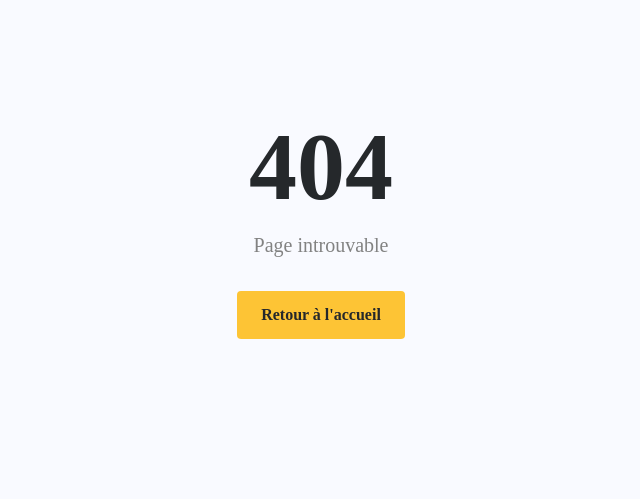
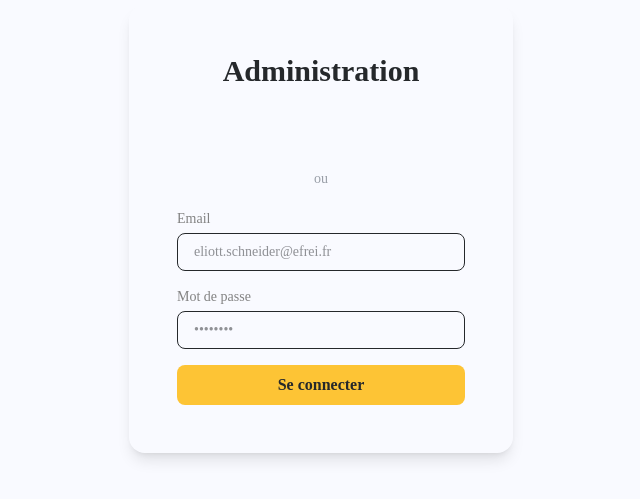
Before and after one commit to EliottSchndr/tp_porfolio_web_s6, a React (Vite) app: page /login in a window 1280 px wide. Before the commit this address had no page. Shown: the part 171-670 px from the top of the page, without its empty margins (319-959 px from the left). Built offline with nearby package versions, Linux system fonts and the light colour scheme; no server answers.

Commit message:
add OAuth2.0 + login pages + rediraction pages and button on home pages

```diff
--- a/package.json
+++ b/package.json
@@ -15,7 +15,9 @@
     "@fontsource/playfair-display": "^5.2.8",
     "@fontsource/raleway": "^5.2.8",
     "@fontsource/roboto": "^5.2.10",
+    "@react-oauth/google": "^0.13.5",
     "@tailwindcss/vite": "^4.3.0",
+    "jwt-decode": "^4.0.0",
     "react": "^19.2.6",
     "react-dom": "^19.2.6",
     "react-router-dom": "^7.17.0"
--- a/src/App.jsx
+++ b/src/App.jsx
@@ -1,7 +1,14 @@
 import { lazy, Suspense } from 'react';
-import { BrowserRouter, Routes, Route } from 'react-router-dom';
+import { BrowserRouter, Routes, Route, Navigate } from 'react-router-dom';
+import { GoogleOAuthProvider } from '@react-oauth/google';
+import { AuthProvider } from './context/AuthContext.jsx';
+import ProtectedRoute from './components/ProtectedRoute.jsx';
+
+const GOOGLE_CLIENT_ID = import.meta.env.VITE_GOOGLE_CLIENT_ID ?? '';
 
 const HomePage = lazy(() => import('./pages/HomePage.jsx'));
+const LoginPage = lazy(() => import('./pages/LoginPage.jsx'));
+const ContactsPage = lazy(() => import('./pages/admin/ContactsPage.jsx'));
 const NotFoundPage = lazy(() => import('./pages/NotFoundPage.jsx'));
 
 function PageLoader() {
@@ -14,14 +21,27 @@ function PageLoader() {
 
 function App() {
     return (
+        <GoogleOAuthProvider clientId={GOOGLE_CLIENT_ID}>
+        <AuthProvider>
             <BrowserRouter>
                 <Suspense fallback={<PageLoader />}>
                     <Routes>
                         <Route path="/" element={<HomePage />} />
+                        <Route path="/login" element={<LoginPage />} />
+                        <Route
+                            path="/admin/contacts"
+                            element={
+                                <ProtectedRoute>
+                                    <ContactsPage />
+                                </ProtectedRoute>
+                            }
+                        />
                         <Route path="*" element={<NotFoundPage />} />
                     </Routes>
                 </Suspense>
             </BrowserRouter>
+        </AuthProvider>
+        </GoogleOAuthProvider>
     );
 }
 
--- a/src/components/Navbar.jsx
+++ b/src/components/Navbar.jsx
@@ -1,13 +1,31 @@
-export const Navbar = ({name}) => {
+import { Link, useNavigate } from 'react-router-dom';
+import { useAuth } from '../context/AuthContext.jsx';
+
+export const Navbar = ({ name }) => {
+    const { isAuthenticated, logout } = useAuth();
+    const navigate = useNavigate();
+
+    const handleLogout = () => {
+        logout();
+        navigate('/');
+    };
+
     return (
         <nav className="flex justify-between items-center py-6 px-10">
             <div className="font-comfortaa font-bold text-xl text-font-high-emphasis text-[18px]">
                 {name}
             </div>
-            <ul className="flex gap-8 font-raleway font-medium text-font-high-emphasis text-[18px]">
-                <li><a href="#about" className="">About</a></li>
-                <li><a href="#projects" className="">Projects</a></li>
-                <li><a href="#contact" className="">Contact</a></li>
+            <ul className="flex gap-8 items-center font-raleway font-medium text-font-high-emphasis text-[18px]">
+                <li><a href="#about">About</a></li>
+                <li><a href="#projects">Projects</a></li>
+                <li><a href="#contact">Contact</a></li>
+                <li>
+                    {isAuthenticated ? (
+                        <button onClick={handleLogout}>Déconnexion</button>
+                    ) : (
+                        <Link to="/login">Login</Link>
+                    )}
+                </li>
             </ul>
         </nav>
     );
--- /dev/null
+++ b/src/components/ProtectedRoute.jsx
@@ -0,0 +1,9 @@
+import { Navigate } from 'react-router-dom';
+import { useAuth } from '../context/AuthContext.jsx';
+
+function ProtectedRoute({ children }) {
+    const { isAuthenticated } = useAuth();
+    return isAuthenticated ? children : <Navigate to="/login" replace />;
+}
+
+export default ProtectedRoute;
--- /dev/null
+++ b/src/context/AuthContext.jsx
@@ -0,0 +1,36 @@
+import { createContext, useContext, useReducer } from 'react';
+
+const AuthContext = createContext(null);
+
+const initialState = {
+    user: null,
+    isAuthenticated: false,
+};
+
+function authReducer(state, action) {
+    switch (action.type) {
+        case 'LOGIN':
+            return { user: action.payload, isAuthenticated: true };
+        case 'LOGOUT':
+            return initialState;
+        default:
+            return state;
+    }
+}
+
+export function AuthProvider({ children }) {
+    const [state, dispatch] = useReducer(authReducer, initialState);
+
+    const login = (user) => dispatch({ type: 'LOGIN', payload: user });
+    const logout = () => dispatch({ type: 'LOGOUT' });
+
+    return (
+        <AuthContext.Provider value={{ ...state, login, logout }}>
+            {children}
+        </AuthContext.Provider>
+    );
+}
+
+export function useAuth() {
+    return useContext(AuthContext);
+}
--- /dev/null
+++ b/src/pages/LoginPage.jsx
@@ -0,0 +1,107 @@
+import { useState } from 'react';
+import { useNavigate } from 'react-router-dom';
+import { GoogleLogin } from '@react-oauth/google';
+import { jwtDecode } from 'jwt-decode';
+import { useAuth } from '../context/AuthContext.jsx';
+import { MOCK_CREDENTIALS, MOCK_USER } from '../services/mockAuth.js';
+
+const hasGoogleClientId = Boolean(import.meta.env.VITE_GOOGLE_CLIENT_ID);
+
+function LoginPage() {
+    const { login } = useAuth();
+    const navigate = useNavigate();
+    const [email, setEmail] = useState('');
+    const [password, setPassword] = useState('');
+    const [error, setError] = useState('');
+
+    const handleGoogleSuccess = (credentialResponse) => {
+        const decoded = jwtDecode(credentialResponse.credential);
+        login({
+            firstName: decoded.given_name,
+            lastName: decoded.family_name,
+            email: decoded.email,
+        });
+        navigate('/');
+    };
+
+    const handleSubmit = (e) => {
+        e.preventDefault();
+        if (email === MOCK_CREDENTIALS.email && password === MOCK_CREDENTIALS.password) {
+            login(MOCK_USER);
+            navigate('/');
+        } else {
+            setError('Email ou mot de passe incorrect.');
+        }
+    };
+
+    return (
+        <div className="min-h-screen flex items-center justify-center bg-[var(--color-bg-gray)]">
+            <div className="bg-white rounded-2xl shadow-lg p-12 flex flex-col gap-5 w-full max-w-sm">
+                <h1 className="font-[Playfair_Display] text-3xl font-bold text-[var(--color-font-high-emphasis)] text-center">
+                    Administration
+                </h1>
+
+                {hasGoogleClientId && (
+                    <>
+                        <div className="flex justify-center">
+                            <GoogleLogin
+                                onSuccess={handleGoogleSuccess}
+                                onError={() => setError('Échec de la connexion Google.')}
+                                useOneTap
+                            />
+                        </div>
+
+                        <div className="flex items-center gap-3">
+                            <div className="flex-1 h-px bg-gray-200" />
+                            <span className="font-[Nunito] text-sm text-[var(--color-font-low-emphasis)]">ou</span>
+                            <div className="flex-1 h-px bg-gray-200" />
+                        </div>
+                    </>
+                )}
+
+                <form onSubmit={handleSubmit} className="flex flex-col gap-4">
+                    <div className="flex flex-col gap-1">
+                        <label className="font-[Nunito] text-sm text-[var(--color-font-medium-emphasis)]">
+                            Email
+                        </label>
+                        <input
+                            type="email"
+                            value={email}
+                            onChange={(e) => setEmail(e.target.value)}
+                            required
+                            placeholder="eliott.schneider@efrei.fr"
+                            className="border border-gray-200 rounded-lg px-4 py-2 font-[Nunito] text-sm text-[var(--color-font-high-emphasis)] outline-none focus:border-[var(--color-brand-yellow)] transition-colors"
+                        />
+                    </div>
+
+                    <div className="flex flex-col gap-1">
+                        <label className="font-[Nunito] text-sm text-[var(--color-font-medium-emphasis)]">
+                            Mot de passe
+                        </label>
+                        <input
+                            type="password"
+                            value={password}
+                            onChange={(e) => setPassword(e.target.value)}
+                            required
+                            placeholder="••••••••"
+                            className="border border-gray-200 rounded-lg px-4 py-2 font-[Nunito] text-sm text-[var(--color-font-high-emphasis)] outline-none focus:border-[var(--color-brand-yellow)] transition-colors"
+                        />
+                    </div>
+
+                    {error && (
+                        <p className="text-red-500 font-[Nunito] text-sm text-center">{error}</p>
+                    )}
+
+                    <button
+                        type="submit"
+                        className="bg-[var(--color-brand-yellow)] text-[var(--color-font-high-emphasis)] font-[Nunito] font-semibold py-2 rounded-lg hover:opacity-90 transition-opacity"
+                    >
+                        Se connecter
+                    </button>
+                </form>
+            </div>
+        </div>
+    );
+}
+
+export default LoginPage;
--- /dev/null
+++ b/src/pages/admin/ContactsPage.jsx
@@ -0,0 +1,40 @@
+import { useAuth } from '../../context/AuthContext.jsx';
+import { useNavigate } from 'react-router-dom';
+
+function ContactsPage() {
+    const { user, logout } = useAuth();
+    const navigate = useNavigate();
+
+    const handleLogout = () => {
+        logout();
+        navigate('/login');
+    };
+
+    return (
+        <div className="min-h-screen bg-[var(--color-bg-gray)] p-8">
+            <div className="max-w-4xl mx-auto">
+                <div className="flex items-center justify-between mb-8">
+                    <h1 className="font-[Playfair_Display] text-3xl font-bold text-[var(--color-font-high-emphasis)]">
+                        Gestion des Contacts
+                    </h1>
+                    <div className="flex items-center gap-4">
+                        <span className="font-[Nunito] text-[var(--color-font-medium-emphasis)] text-sm">
+                            {user?.name}
+                        </span>
+                        <button
+                            onClick={handleLogout}
+                            className="px-4 py-2 bg-[var(--color-font-high-emphasis)] text-white font-[Nunito] text-sm rounded hover:opacity-80 transition-opacity"
+                        >
+                            Déconnexion
+                        </button>
+                    </div>
+                </div>
+                <div className="bg-white rounded-2xl shadow p-8 text-center text-[var(--color-font-medium-emphasis)] font-[Nunito]">
+                    Liste des messages — à venir
+                </div>
+            </div>
+        </div>
+    );
+}
+
+export default ContactsPage;
--- /dev/null
+++ b/src/services/mockAuth.js
@@ -0,0 +1,10 @@
+export const MOCK_CREDENTIALS = {
+    email: 'eliott.schneider@efrei.net',
+    password: 'admin123',
+};
+
+export const MOCK_USER = {
+    firstName: 'Eliott',
+    lastName: 'Schneider',
+    email: 'eliott.schneider@efrei.net',
+};
```
Also changed, not shown: 1 other file (tests, documents, lock files or other folders). Lines whose indentation alone changed are shown as unchanged.
